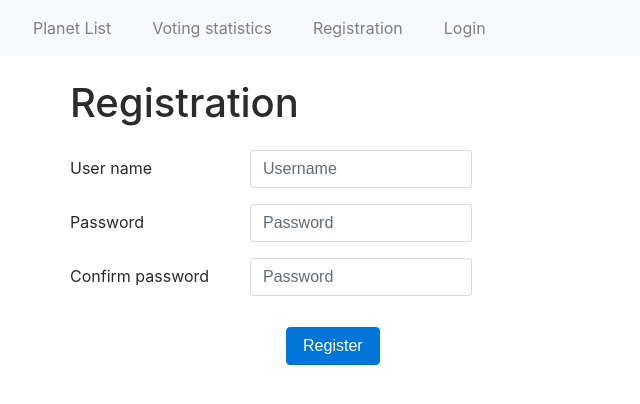
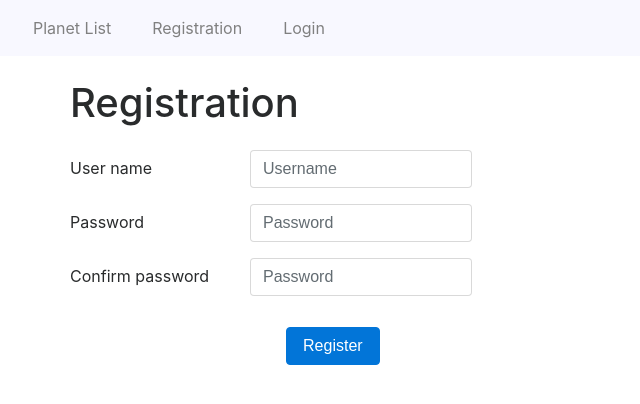
Before and after one commit to mate-horvath/wswp-api-wars, a Flask app: page /registration in a window 1280 px wide. Shown: the top 404 px of the page, without its empty margins (0-640 px from the left). Run offline with Flask 2, Linux system fonts and the light colour scheme; some libraries are stand-ins or nearby versions.

Commit message:
Delete Vote stat from nav bar

```diff
--- a/templates/reg_login_layout.html
+++ b/templates/reg_login_layout.html
@@ -21,8 +21,6 @@
     <div class="d-flex flex-row justify-content-start">
         <a class="p-2 nav-link" href="{{ url_for("index") }}">Planet List</a>
 
-        <a class="p-2 nav-link" href="#">Voting statistics</a>
-
         {% if "username" not in session %}<a class="p-2 nav-link" href="{{ url_for("registration") }}">Registration</a> {% endif %}
 
         {% if "username" not in session %}<a class="p-2 nav-link" href="{{ url_for("login") }}">Login</a>{% endif %}
```
